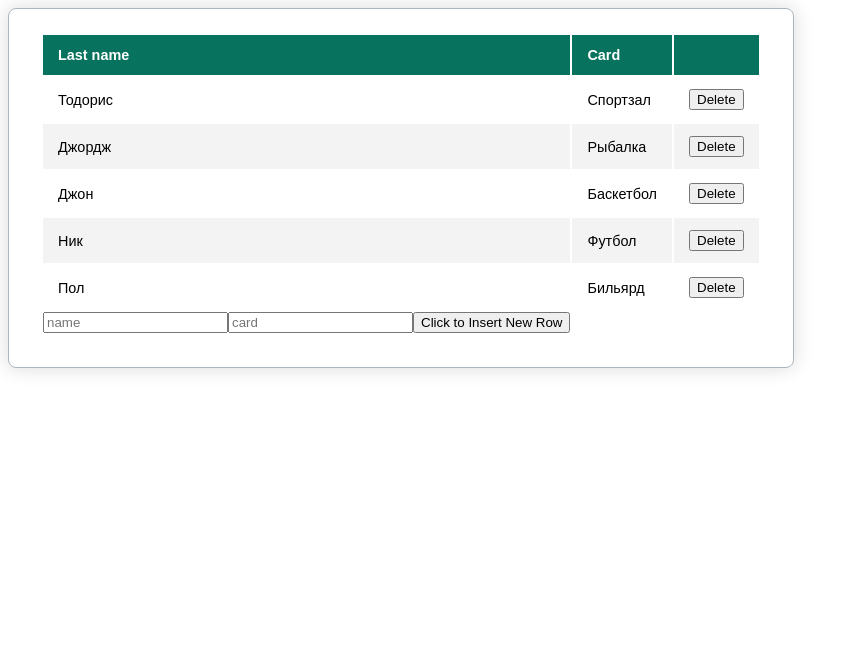
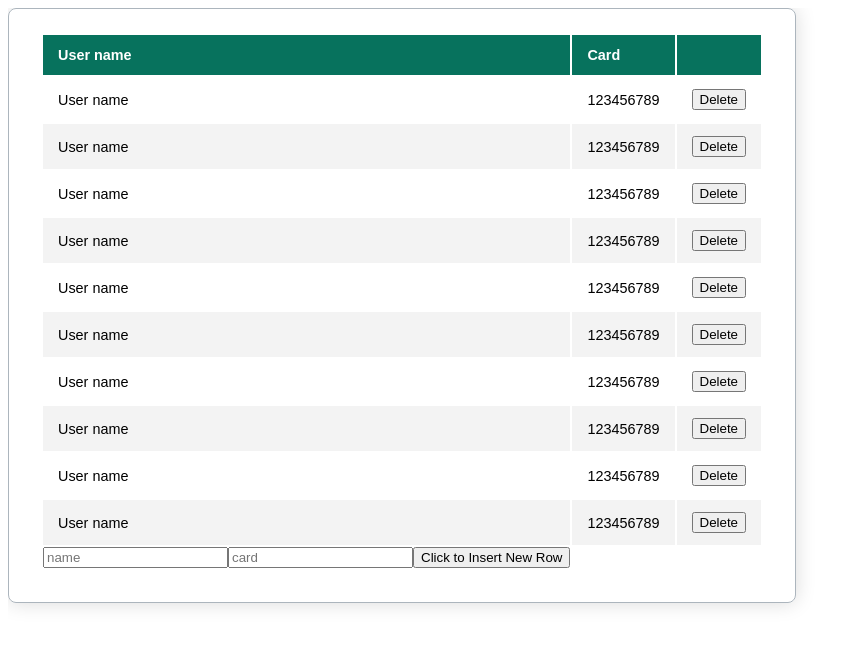
Before and after one commit to navoznova/art_bank, an Angular app: page / in a window 1280 px wide. Shown: the top 646 px of the page, without its empty margins (0-859 px from the left). Built offline with nearby package versions, Linux system fonts and the light colour scheme.

Commit message:
Add styles

```diff
--- a/src/app/persons-table/persons-table.component.css
+++ b/src/app/persons-table/persons-table.component.css
@@ -1,3 +1,9 @@
+.clients {
+    overflow:scroll;
+    overflow-x: hidden;
+    height: 630px;
+}
+
 .clients__table {
     padding: 24px 32px 32px 32px;
     border: 1px solid #ACB5BD;
--- a/src/app/persons-table/persons-table.component.html
+++ b/src/app/persons-table/persons-table.component.html
@@ -2,7 +2,7 @@
     <table class="clients__table">
         <thead>
             <tr>
-                <th>Last name</th>
+                <th>User name</th>
                 <th>Card</th>
                 <th></th>
             </tr>
--- a/src/assets/person.json
+++ b/src/assets/person.json
@@ -1,7 +1,12 @@
 [
-    {"name": "Тодорис", "card": "Спортзал"},
-    {"name": "Джордж", "card": "Рыбалка"},
-    {"name": "Джон", "card": "Баскетбол"},
-    {"name": "Ник", "card": "Футбол"},
-    {"name": "Пол", "card": "Бильярд"}
+    {"name": "User name", "card": "123456789"},
+    {"name": "User name", "card": "123456789"},
+    {"name": "User name", "card": "123456789"},
+    {"name": "User name", "card": "123456789"},
+    {"name": "User name", "card": "123456789"},
+    {"name": "User name", "card": "123456789"},
+    {"name": "User name", "card": "123456789"},
+    {"name": "User name", "card": "123456789"},
+    {"name": "User name", "card": "123456789"},
+    {"name": "User name", "card": "123456789"}
   ]
```
